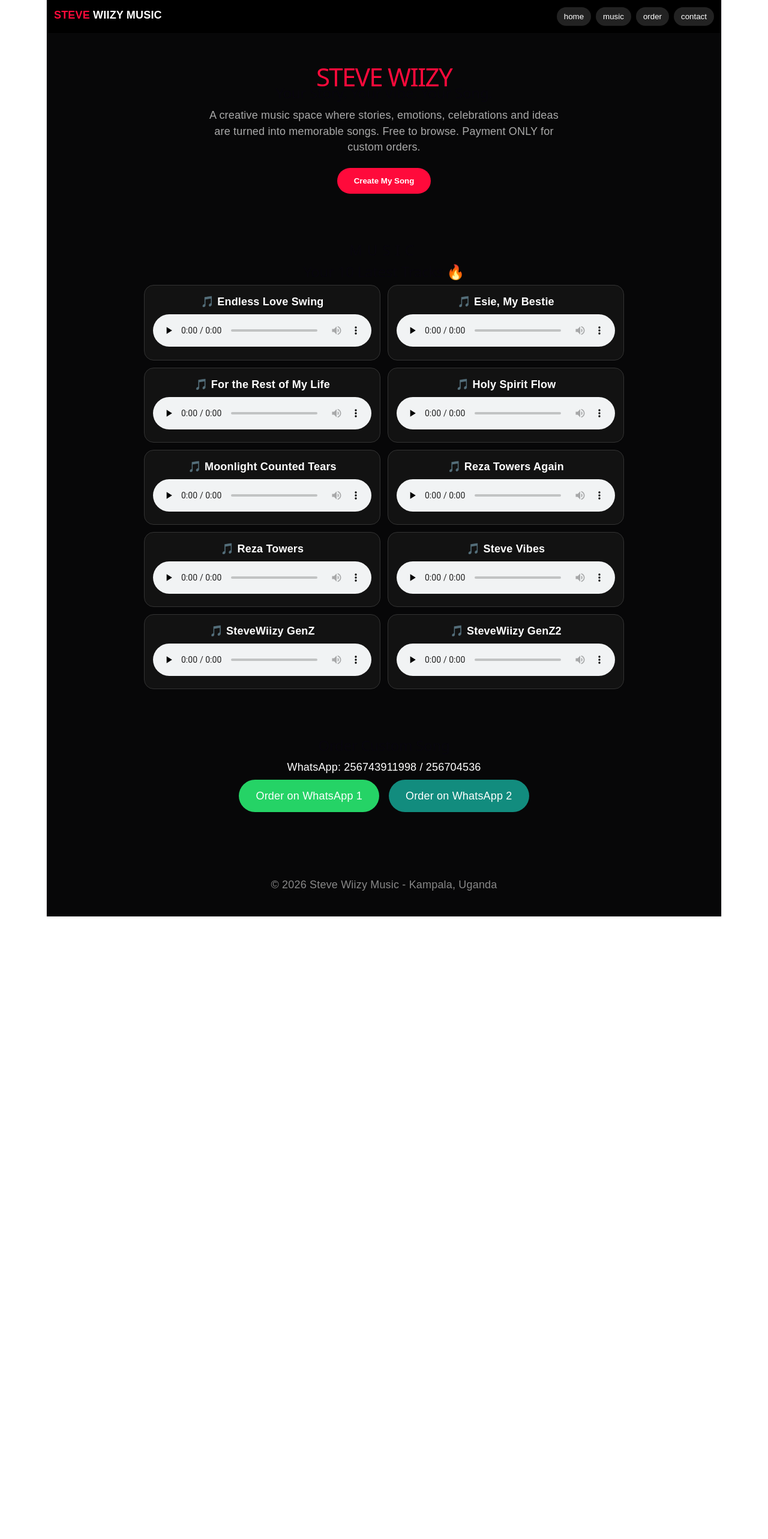
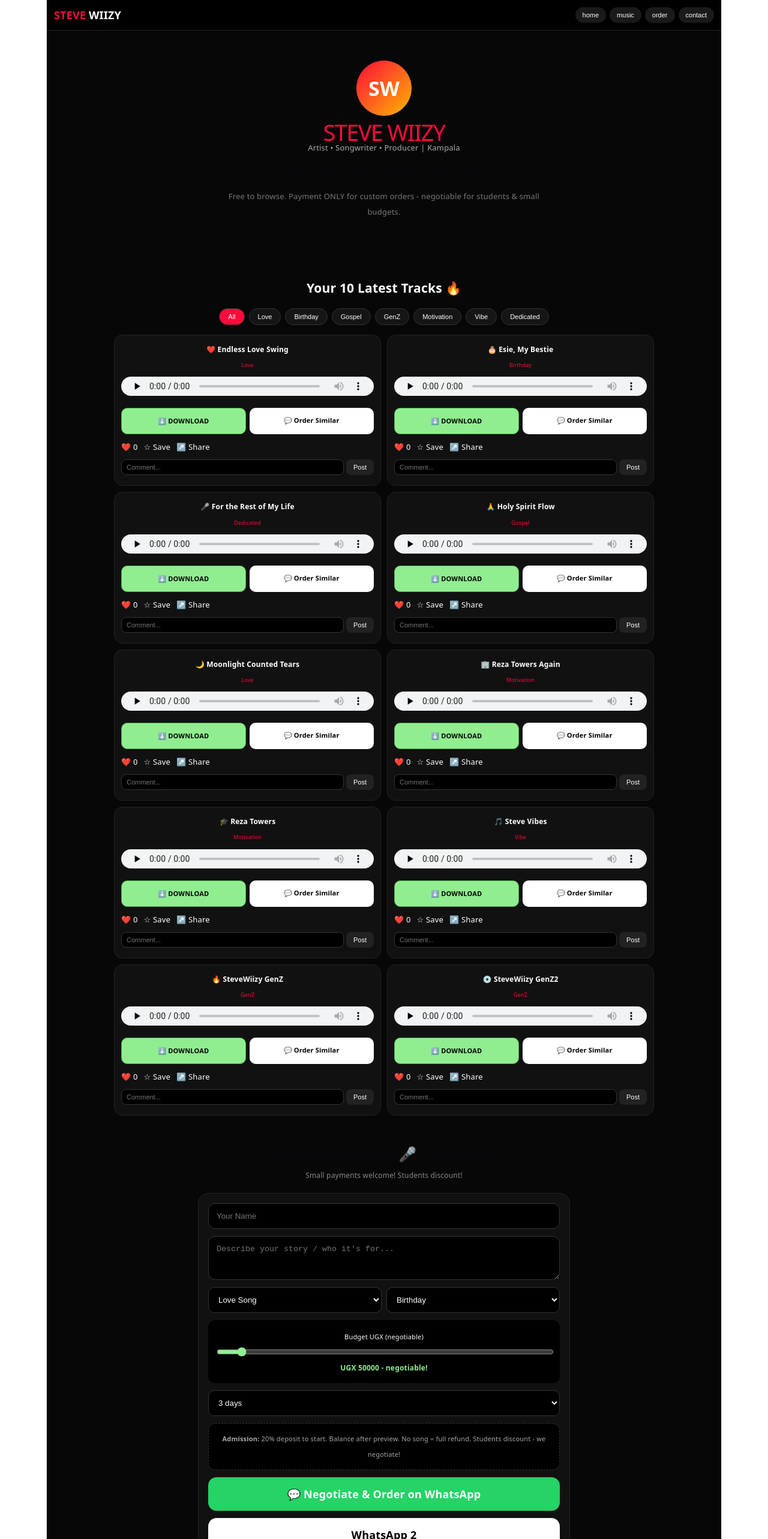
Before and after one commit to stevewiizy-crypto/steve-wiizy-music, a React (Vite) app: page / in a window 1280 px wide. Shown: the top 2566 px of the page at 60% size. Before the commit the page ends 1528 px from the top, so only its background shows below. Built offline with nearby package versions, Linux system fonts and the light colour scheme.

Commit message:
Add song list and update navigation state

```diff
--- a/src/App.jsx
+++ b/src/App.jsx
@@ -1,57 +1,88 @@
 import { useState } from 'react'
 const W1="256743911998"; const W2="256704536";
+const SONGS=[
+{t:'Endless Love Swing', f:'/Endless%20Love%20Swing.mp3', cat:'Love', emo:'❤️'},
+{t:'Esie, My Bestie', f:'/Esie,%20My%20Bestie.mp3', cat:'Birthday', emo:'🎂'},
+{t:'For the Rest of My Life', f:'/For%20the%20Rest%20of%20My%20Life.mp3', cat:'Dedicated', emo:'🎤'},
+{t:'Holy Spirit Flow', f:'/Holy%20Spirit%20Flow.mp3', cat:'Gospel', emo:'🙏'},
+{t:'Moonlight Counted Tears', f:'/Moonlight%20Counted%20Tears.mp3', cat:'Love', emo:'🌙'},
+{t:'Reza Towers Again', f:'/Reza%20Towers%20Again.mp3', cat:'Motivation', emo:'🏢'},
+{t:'Reza Towers', f:'/Reza%20Towers.mp3', cat:'Motivation', emo:'🎓'},
+{t:'Steve Vibes', f:'/Steve%20Vibes.mp3', cat:'Vibe', emo:'🎵'},
+{t:'SteveWiizy GenZ', f:'/SteveWiizy%20GenZ.mp3', cat:'GenZ', emo:'🔥'},
+{t:'SteveWiizy GenZ2', f:'/SteveWiizy%20Genz2.mp3', cat:'GenZ', emo:'💿'},
+];
 export default function App(){
-const [nav,setNav]=useState('home');
+const [nav,setNav]=useState('All');
+const [likes,setLikes]=useState({});
+const [favs,setFavs]=useState({});
+const [cmts,setCmts]=useState({});
+const [inputs,setInputs]=useState({});
+const [form,setForm]=useState({name:'',story:'',style:'Love Song',occasion:'Birthday',budget:'50000',deadline:'3 days'});
+const filtered = nav==='All' ? SONGS : SONGS.filter(s=>s.cat===nav);
+const waMsg = `Hi Steve Wiizy! I want custom song:%0AName: ${form.name}%0AStyle: ${form.style}%0AOccasion: ${form.occasion}%0ABudget: UGX ${form.budget} (negotiable)%0ADeadline: ${form.deadline}%0AStory: ${form.story}`;
 return (
-<div style={{background:'#070708',color:'#fff',minHeight:'100vh',fontFamily:'sans-serif'}}>
-<nav style={{position:'sticky',top:0,background:'#000',padding:'12px',display:'flex',justifyContent:'space-between',zIndex:10}}>
-<div style={{fontWeight:800}}><span style={{color:'#ff0a3b'}}>STEVE</span> WIIZY MUSIC</div>
-<div style={{display:'flex',gap:'8px'}}>
-{['home','music','order','contact'].map(t=><button key={t} onClick={()=>document.getElementById(t)?.scrollIntoView({behavior:'smooth'})} style={{background:'#222',color:'#fff',border:'none',padding:'8px 12px',borderRadius:'20px'}}>{t}</button>)}
+<div style={{background:'#070708',color:'#fff',minHeight:'100vh',fontFamily:'system-ui'}}>
+<nav style={{position:'sticky',top:0,background:'#000',padding:'12px',display:'flex',justifyContent:'space-between',zIndex:20,borderBottom:'1px solid #222'}}>
+<div style={{fontWeight:900}}><span style={{color:'#ff0a3b'}}>STEVE</span> WIIZY</div>
+<div style={{display:'flex',gap:'6px'}}>{['home','music','order','contact'].map(t=><button key={t} onClick={()=>document.getElementById(t)?.scrollIntoView({behavior:'smooth'})} style={{background:'#1a1a1a',color:'#fff',border:'none',padding:'7px 12px',borderRadius:'20px',fontSize:'11px'}}>{t}</button>)}</div>
+</nav>
+<section id="home" style={{padding:'50px 20px',textAlign:'center'}}>
+<div style={{width:'92px',height:'92px',background:'linear-gradient(135deg,#ff0a3b,#ffb700)',borderRadius:'50%',margin:'0 auto 14px',display:'flex',alignItems:'center',justifyContent:'center',fontSize:'34px',fontWeight:900}}>SW</div>
+<h1 style={{color:'#ff0a3b',fontSize:'38px',margin:0}}>STEVE WIIZY</h1>
+<p style={{color:'#aaa',fontSize:'13px'}}>Artist • Songwriter • Producer | Kampala</p>
+<h2 style={{marginTop:'16px'}}>Your Story. Your Vibe. Your Song.</h2>
+<p style={{color:'#777',maxWidth:'560px',margin:'10px auto',fontSize:'13px'}}>Free to browse. Payment ONLY for custom orders - negotiable for students & small budgets.</p>
+</section>
+<section id="music" style={{padding:'20px'}}>
+<h3 style={{textAlign:'center'}}>Your 10 Latest Tracks 🔥</h3>
+<div style={{display:'flex',gap:'7px',flexWrap:'wrap',justifyContent:'center',marginBottom:'16px'}}>
+{['All','Love','Birthday','Gospel','GenZ','Motivation','Vibe','Dedicated'].map(c=><button key={c} onClick={()=>setNav(c)} style={{background:nav===c?'#ff0a3b':'#151515',color:'#fff',border:'1px solid #333',padding:'7px 14px',borderRadius:'20px',fontSize:'11px'}}>{c}</button>)}
 </div>
-</nav>
-
-<section id="home" style={{padding:'60px 20px',textAlign:'center'}}>
-<h1 style={{color:'#ff0a3b',fontSize:'42px',margin:0}}>STEVE WIIZY</h1>
-<h2>Your Story. Your Vibe. Your Song.</h2>
-<p style={{color:'#aaa',maxWidth:'600px',margin:'10px auto'}}>A creative music space where stories, emotions, celebrations and ideas are turned into memorable songs. Free to browse. Payment ONLY for custom orders.</p>
-<button onClick={()=>document.getElementById('music')?.scrollIntoView({behavior:'smooth'})} style={{background:'#ff0a3b',color:'#fff',border:'none',padding:'14px 28px',borderRadius:'30px',fontWeight:'700',marginTop:'12px'}}>Create My Song</button>
-</section>
-
-<section id="music" style={{padding:'20px'}}>
-<h2 style={{textAlign:'center',letterSpacing:'8px'}}>MUSIC</h2>
-<h2 style={{textAlign:'center'}}>Your 10 Latest Tracks 🔥</h2>
-<div style={{display:'grid',gridTemplateColumns:'1fr 1fr',gap:'12px',maxWidth:'800px',margin:'0 auto'}}>
-{[
-{t:'Endless Love Swing', f:'/Endless%20Love%20Swing.mp3'},
-{t:'Esie, My Bestie', f:'/Esie,%20My%20Bestie.mp3'},
-{t:'For the Rest of My Life', f:'/For%20the%20Rest%20of%20My%20Life.mp3'},
-{t:'Holy Spirit Flow', f:'/Holy%20Spirit%20Flow.mp3'},
-{t:'Moonlight Counted Tears', f:'/Moonlight%20Counted%20Tears.mp3'},
-{t:'Reza Towers Again', f:'/Reza%20Towers%20Again.mp3'},
-{t:'Reza Towers', f:'/Reza%20Towers.mp3'},
-{t:'Steve Vibes', f:'/Steve%20Vibes.mp3'},
-{t:'SteveWiizy GenZ', f:'/SteveWiizy%20GenZ.mp3'},
-{t:'SteveWiizy GenZ2', f:'/SteveWiizy%20Genz2.mp3'}
-].map(s=>(
-<div key={s.t} style={{background:'#121212',border:'1px solid #333',borderRadius:'16px',padding:'14px'}}>
-<p style={{fontWeight:'700',margin:'0 0 8px'}}>🎵 {s.t}</p>
-<audio controls src={s.f} style={{width:'100%'}} preload="none"></audio>
+<div style={{display:'grid',gridTemplateColumns:'1fr 1fr',gap:'10px',maxWidth:'900px',margin:'0 auto'}}>
+{filtered.map(s=>(
+<div key={s.t} style={{background:'#111',border:'1px solid #222',borderRadius:'14px',padding:'11px'}}>
+<p style={{fontWeight:'700',margin:'0',fontSize:'12px'}}>{s.emo} {s.t}</p>
+<p style={{fontSize:'9px',color:'#ff0a3b'}}>{s.cat}</p>
+<audio controls src={s.f} style={{width:'100%',height:'32px',margin:'6px 0'}} preload="none"></audio>
+<div style={{display:'grid',gridTemplateColumns:'1fr 1fr',gap:'6px',margin:'8px 0'}}>
+<a href={s.f} download={s.t} style={{background:'#90EE90',color:'#000',padding:'8px',borderRadius:'10px',fontSize:'11px',fontWeight:'800',textAlign:'center',textDecoration:'none',border:'1px solid #4CAF50'}}>⬇️ DOWNLOAD</a>
+<a href={`https://wa.me/${W1}?text=Hi, I want ${s.t}`} style={{background:'#fff',color:'#000',padding:'8px',borderRadius:'10px',fontSize:'11px',fontWeight:'800',textAlign:'center',textDecoration:'none'}}>💬 Order Similar</a>
+</div>
+<div style={{display:'flex',gap:'10px',fontSize:'13px'}}>
+<span onClick={()=>setLikes(p=>({...p,[s.t]:(p[s.t]||0)+1}))} style={{cursor:'pointer'}}>❤️ {likes[s.t]||0}</span>
+<span onClick={()=>setFavs(p=>({...p,[s.t]:!p[s.t]}))} style={{cursor:'pointer'}}>{favs[s.t]?'⭐ Saved':'☆ Save'}</span>
+<span onClick={()=>{navigator.clipboard.writeText(window.location.href)}} style={{cursor:'pointer'}}>↗️ Share</span>
+</div>
+<div style={{marginTop:'8px',display:'flex',gap:'4px'}}>
+<input value={inputs[s.t]||''} onChange={e=>setInputs(p=>({...p,[s.t]:e.target.value}))} placeholder="Comment..." style={{flex:1,background:'#000',border:'1px solid #333',color:'#fff',padding:'6px 8px',borderRadius:'8px',fontSize:'11px'}}/>
+<button onClick={()=>{if(!inputs[s.t])return; setCmts(p=>({...p,[s.t]:[...(p[s.t]||[]),inputs[s.t]]})); setInputs(q=>({...q,[s.t]:''}))}} style={{background:'#222',border:'none',color:'#fff',padding:'6px 12px',borderRadius:'8px',fontSize:'11px'}}>Post</button>
+</div>
+<div style={{fontSize:'10px',color:'#aaa',marginTop:'6px'}}>{(cmts[s.t]||[]).map((c,i)=><div key={i}>💬 {c}</div>)}</div>
 </div>
 ))}
 </div>
 </section>
-
-<section id="order" style={{padding:'60px 20px',textAlign:'center'}}>
-<h2>Order Custom Song</h2>
-<p>WhatsApp: {W1} / {W2}</p>
-<a href={`https://wa.me/${W1}?text=Hi Steve Wiizy, I want a custom song`} style={{background:'#25D366',color:'#fff',padding:'14px 28px',borderRadius:'30px',textDecoration:'none',display:'inline-block',margin:'8px'}}>Order on WhatsApp 1</a>
-<a href={`https://wa.me/${W2}?text=Hi Steve Wiizy, I want a custom song`} style={{background:'#128C7E',color:'#fff',padding:'14px 28px',borderRadius:'30px',textDecoration:'none',display:'inline-block',margin:'8px'}}>Order on WhatsApp 2</a>
+<section id="order" style={{padding:'30px 16px',maxWidth:'620px',margin:'0 auto'}}>
+<h2 style={{textAlign:'center'}}>Order Custom Song 🎤 - Negotiable!</h2>
+<p style={{textAlign:'center',color:'#888',fontSize:'12px'}}>Small payments welcome! Students discount!</p>
+<div style={{background:'#111',border:'1px solid #222',borderRadius:'18px',padding:'16px',marginTop:'16px',display:'grid',gap:'12px'}}>
+<input placeholder="Your Name" value={form.name} onChange={e=>setForm({...form,name:e.target.value})} style={{background:'#000',border:'1px solid #333',color:'#fff',padding:'13px',borderRadius:'12px'}}/>
+<textarea placeholder="Describe your story / who it's for..." value={form.story} onChange={e=>setForm({...form,story:e.target.value})} rows="3" style={{background:'#000',border:'1px solid #333',color:'#fff',padding:'13px',borderRadius:'12px'}}/>
+<div style={{display:'grid',gridTemplateColumns:'1fr 1fr',gap:'8px'}}>
+<select value={form.style} onChange={e=>setForm({...form,style:e.target.value})} style={{background:'#000',color:'#fff',border:'1px solid #333',padding:'12px',borderRadius:'10px'}}><option>Love Song</option><option>Birthday</option><option>Gospel</option><option>GenZ / Rap</option><option>School</option><option>Dedicated</option></select>
+<select value={form.occasion} onChange={e=>setForm({...form,occasion:e.target.value})} style={{background:'#000',color:'#fff',border:'1px solid #333',padding:'12px',borderRadius:'10px'}}><option>Birthday</option><option>Love</option><option>Appreciation</option><option>Graduation</option><option>Business</option><option>Just Vibes</option></select>
+</div>
+<div style={{background:'#000',padding:'12px',borderRadius:'12px'}}><label style={{fontSize:'11px'}}>Budget UGX (negotiable)</label><input type="range" min="20000" max="500000" step="5000" value={form.budget} onChange={e=>setForm({...form,budget:e.target.value})} style={{width:'100%',accentColor:'#90EE90'}}/><div style={{color:'#90EE90',fontWeight:'800',fontSize:'12px'}}>UGX {form.budget} - negotiable!</div></div>
+<select value={form.deadline} onChange={e=>setForm({...form,deadline:e.target.value})} style={{background:'#000',color:'#fff',border:'1px solid #333',padding:'12px',borderRadius:'10px'}}><option>24 hours</option><option>3 days</option><option>1 week</option><option>Flexible</option></select>
+<div style={{fontSize:'11px',color:'#aaa',background:'#000',padding:'12px',borderRadius:'12px',border:'1px dashed #333'}}><b>Admission:</b> 20% deposit to start. Balance after preview. No song = full refund. Students discount - we negotiate!</div>
+<a href={`https://wa.me/${W1}?text=${waMsg}`} style={{background:'#25D366',color:'#fff',padding:'15px',borderRadius:'14px',textAlign:'center',textDecoration:'none',fontWeight:'800'}}>💬 Negotiate & Order on WhatsApp</a>
+<a href={`https://wa.me/${W2}?text=${waMsg}`} style={{background:'#fff',color:'#000',padding:'15px',borderRadius:'14px',textAlign:'center',textDecoration:'none',fontWeight:'800'}}>WhatsApp 2</a>
+</div>
 </section>
-
-<section id="contact" style={{padding:'40px',textAlign:'center',color:'#888'}}>
-<p>© 2026 Steve Wiizy Music - Kampala, Uganda</p>
+<section style={{padding:'20px',textAlign:'center',color:'#666',fontSize:'11px'}}>
+<p>© 2026 Steve Wiizy Music - Kampala | Upload profile.jpg to public folder for your photo</p>
 </section>
 </div>
 )
-            }
+}
```
